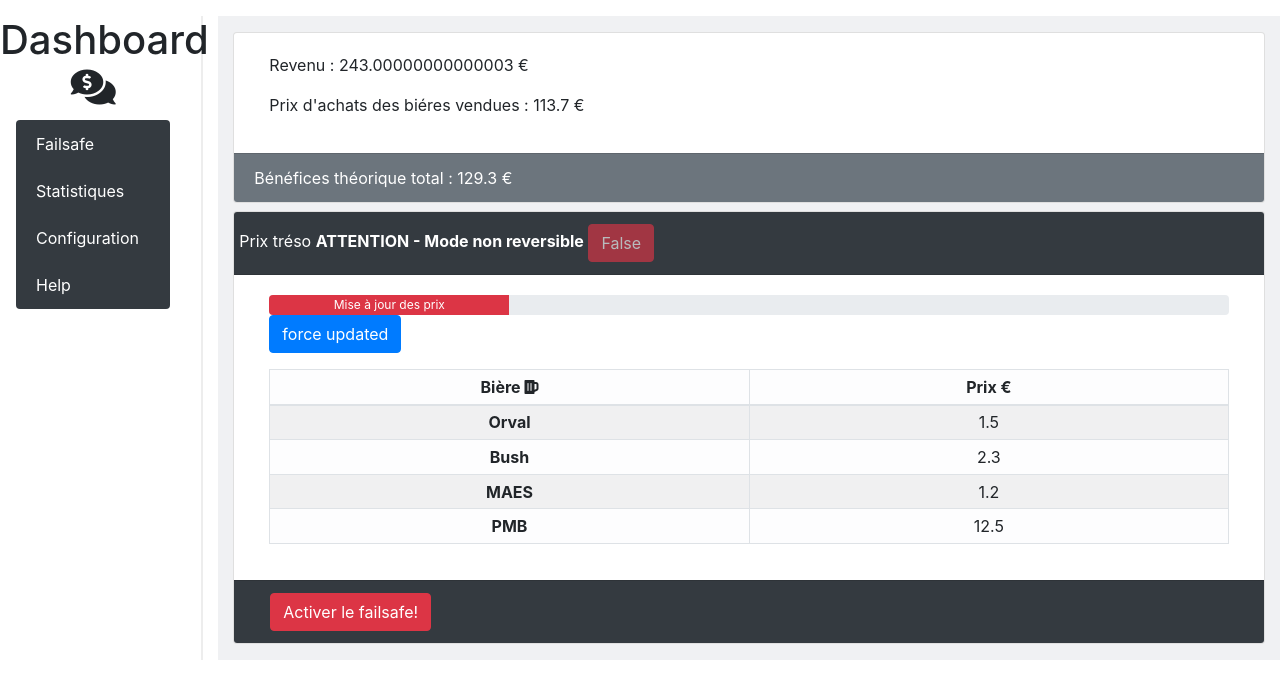
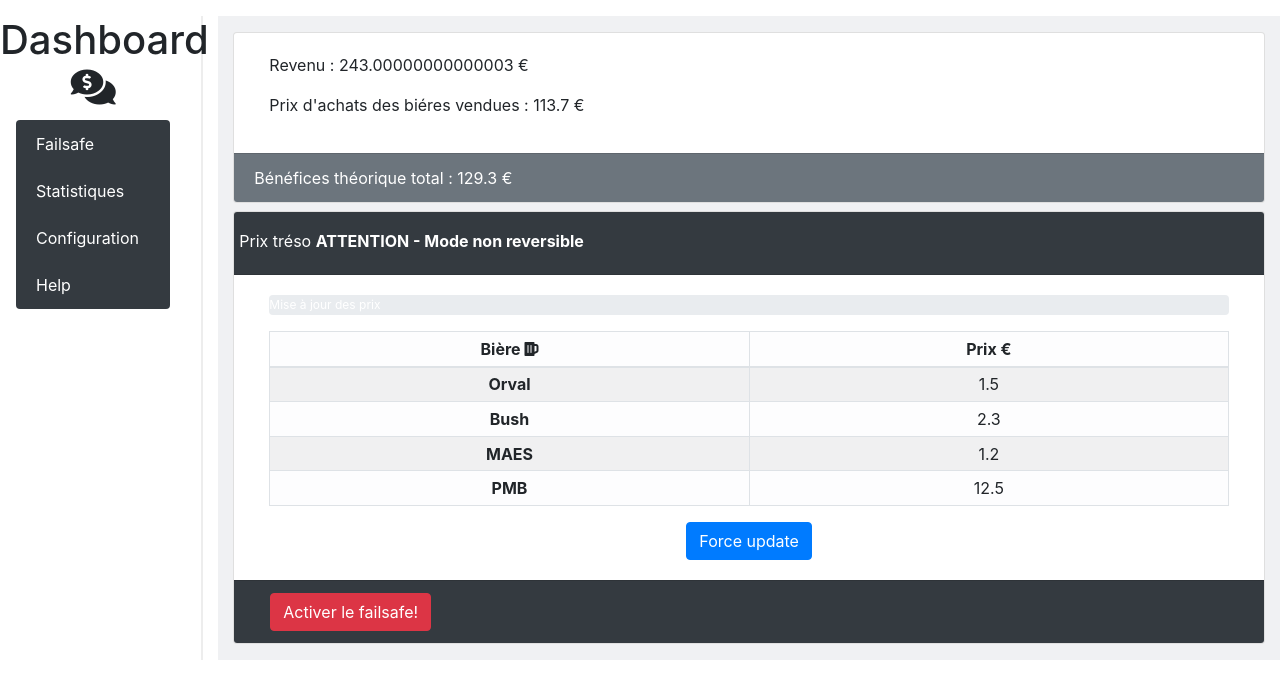
Before and after one commit to hugojcqs/Boursiere, a Django app: page /dashboard/ in a window 1280 px wide. Shown: the part 71-770 px from the top of the page. Run offline with Django 3.2, Linux system fonts and the light colour scheme; a user stored in the database is signed in; data comes from the database, SQL or seed files in the repository; some libraries are stand-ins or nearby versions.

Commit message:
Small UI update

```diff
--- a/BoursiereDjango/templates/dashboard.html
+++ b/BoursiereDjango/templates/dashboard.html
@@ -46,18 +46,22 @@
                 <div class="card-header bg-dark text-white">
                     <div class="row">
                         <div>Prix tréso <b>ATTENTION - Mode non reversible</b>
-                            <div class="btn btn-danger disabled" id="statut">{{failsafe}}</div>
+                            <div class="btn btn-danger disabled" id="statut" style="visibility: hidden">{{failsafe}}</div>
                         </div>
                     </div>
                 </div>
                 <div class="card-body">
                 <div class="container">
+
                       <div class="progress" style="height: 20px;">
-                        <div class="progress-bar bg-danger" role="progressbar" style="width: 25%; background-color:#428bca;" id="progress_bar"aria-valuenow="0" aria-valuemin="0" aria-valuemax="100">Mise à jour des prix</div>
+                        <div class="progress-bar bg-danger" role="progressbar" style="width: 0%; background-color:#428bca;" id="progress_bar"aria-valuenow="0" aria-valuemin="0" aria-valuemax="100">Mise à jour des prix</div>
                         <span id="progress_tip" data-toggle="tooltip" data-placement="top"></span>
                         <!-- TODO: $('#element').tooltip('update'), for update position of tooltip-->
                       </div>
                     {% include 'prix_treso.html' with beers=beers %}
+                    <div class="row justify-content-center">
+                    <div class="btn btn-primary" onclick="set_price()">Force update</div>
+                    </div>
                 </div>
             </div>
             <div class="card-footer text-white bg-dark">
--- a/BoursiereDjango/templates/prix_treso.html
+++ b/BoursiereDjango/templates/prix_treso.html
@@ -15,5 +15,4 @@
           </tr>
         {% endfor %}
       </tbody>
-    <div class="btn btn-primary" onclick="set_price()">force updated</div>
     </table>
```
